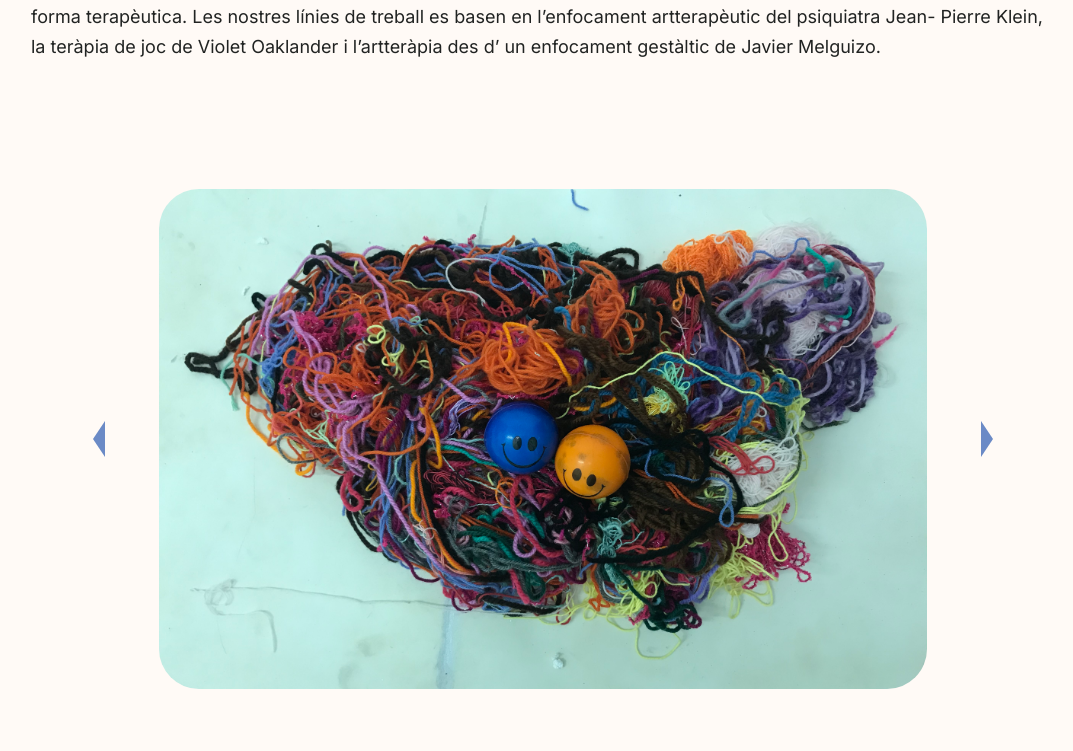
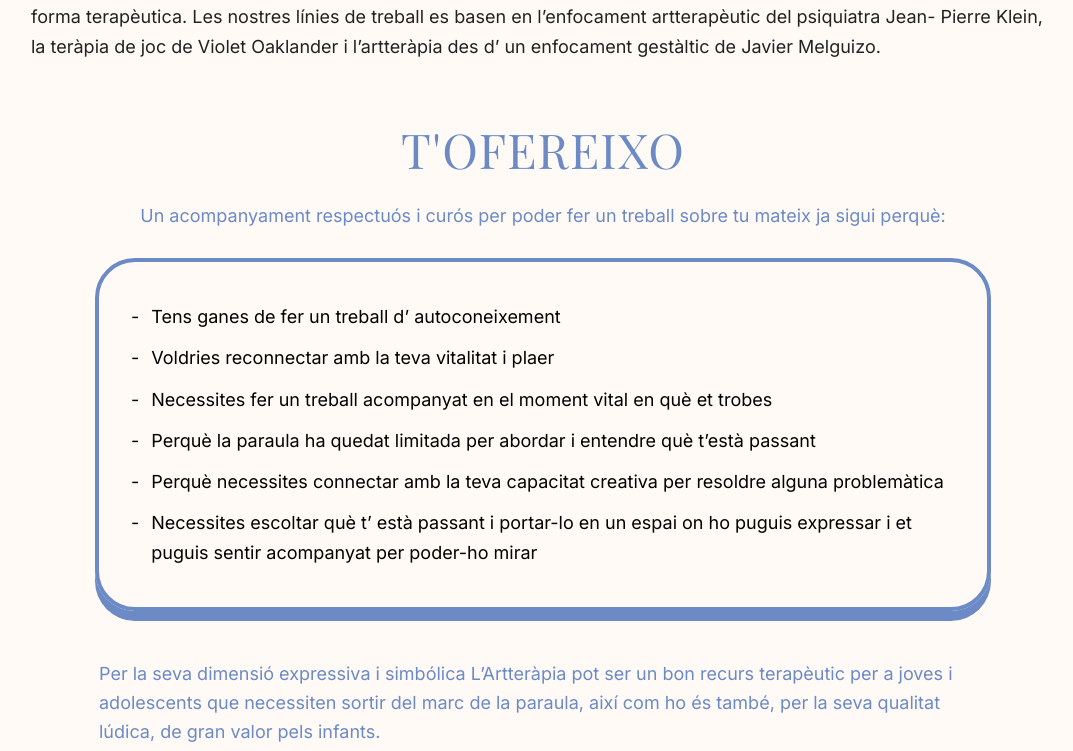
Before and after one commit to m-s-torne/taller-dels-sentits, a Next.js app: page /artterapia in a window 1280 px wide. Shown: the part 1061-1812 px from the top of the page, without its empty margins (97-1170 px from the left). Built offline with nearby package versions, Linux system fonts and the light colour scheme.

Commit message:
fix: move rest artterapia component upwards

```diff
--- a/app/(serveis)/artterapia/components/RestArtterapia.tsx
+++ b/app/(serveis)/artterapia/components/RestArtterapia.tsx
@@ -22,7 +22,7 @@ export const RestArtterapia = ({ rest }: RestSectionProps) => {
             whileInView={{ opacity: 1, y: 0 }}
             viewport={{ once: true, amount: 0.2 }}
             transition={{ duration: 0.6 }}
-            className="mb-16 pt-10"
+            className="mb-16"
         >
             <div className="text-center mb-12 space-y-7">
                 <h2 className="text-shakespeare! text-2xl sm:text-5xl font-light tracking-wide">
--- a/app/(serveis)/artterapia/page.tsx
+++ b/app/(serveis)/artterapia/page.tsx
@@ -36,17 +36,17 @@ export default function Artterapia() {
 
                 <LongDescription longDescription={service.longDescription} />
 
+                <RestArtterapia rest={service.rest!} />
+
                 <QuestionCarousel questions={service.questions} />
 
                 <ImageCarousel images={carouselImages} />
 
                 <MoreContentSection moreContent={service.moreContent} />
 
-                <RestArtterapia rest={service.rest!} />
+                <ReviewsSection reviews={service.reviews!} />
 
                 <DisclaimerSection disclaimer={service.disclaimer} />
-
-                <ReviewsSection reviews={service.reviews!} />
             </div>
         </main>
     );
--- a/app/(serveis)/components/ReviewsSection.tsx
+++ b/app/(serveis)/components/ReviewsSection.tsx
@@ -27,7 +27,7 @@ export const ReviewsSection = ({ reviews }: ReviewsSectionProps) => {
             whileInView={{ opacity: 1, y: 0 }}
             viewport={{ once: true, amount: 0.2 }}
             transition={{ duration: 0.6 }}
-            className="mb-16"
+            className="mb-16 pt-10"
         >
             {/* Título */}
             <h2 className="text-shakespeare! text-2xl sm:text-3xl lg:text-4xl font-light text-center mb-10">
```
